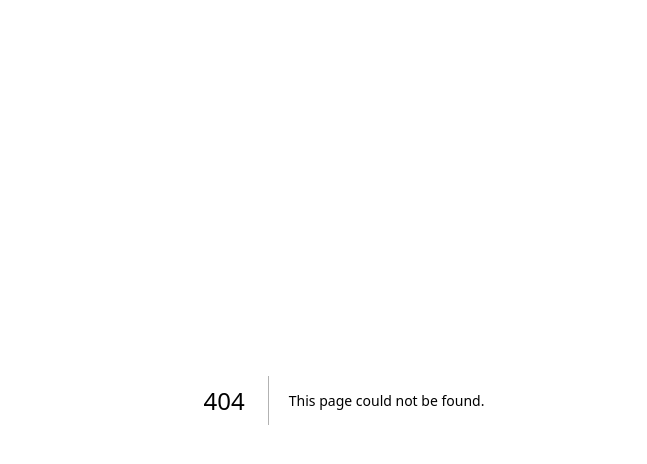
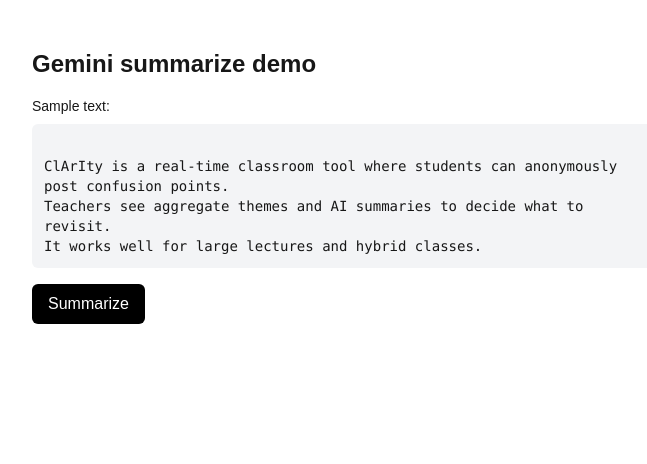
Before and after one commit to MEmshousen/CodeRED2025-404NotFound, a Next.js app in the folder my-app/: page /gemini-test in a window 1280 px wide. Before the commit this address had no page. Shown: the top 464 px of the page, without its empty margins (296-943 px from the left). Built offline with nearby package versions, Linux system fonts and the light colour scheme.

Commit message:
added gemini integration

```diff
--- a/my-app/package.json
+++ b/my-app/package.json
@@ -9,6 +9,7 @@
     "lint": "eslint"
   },
   "dependencies": {
+    "@google/genai": "^1.25.0",
     "@radix-ui/react-label": "^2.1.7",
     "@radix-ui/react-slot": "^1.2.3",
     "class-variance-authority": "^0.7.1",
--- /dev/null
+++ b/my-app/src/app/api/summarize/route.ts
@@ -0,0 +1,41 @@
+// app/api/summarize/route.ts
+import { NextResponse } from "next/server";
+import { GoogleGenAI } from "@google/genai";
+
+export async function POST(req: Request) {
+  const { text } = await req.json();
+
+  if (!text || typeof text !== "string") {
+    return NextResponse.json({ error: "Missing `text`" }, { status: 400 });
+  }
+
+  // Prefer GEMINI_API_KEY; fall back to GOOGLE_API_KEY if you use that name
+  const apiKey =
+    process.env.GEMINI_API_KEY || process.env.GOOGLE_API_KEY || "";
+
+  if (!apiKey) {
+    return NextResponse.json(
+      { error: "API key not configured" },
+      { status: 500 }
+    );
+  }
+
+  try {
+    const ai = new GoogleGenAI({ apiKey }); // SDK client
+    const prompt = `Summarize the following text in 3-5 bullet points, be concise:\n\n${text}`;
+
+    const response = await ai.models.generateContent({
+      model: "gemini-2.0-flash-001",
+      contents: [{ role: "user", parts: [{ text: prompt }] }],
+    });
+
+    return NextResponse.json({ summary: response.text });
+  } catch (err: any) {
+    // You can also catch ApiError with status/message if you want
+    console.error("Gemini summarize error:", err?.message || err);
+    return NextResponse.json(
+      { error: "Failed to summarize" },
+      { status: 500 }
+    );
+  }
+}
--- /dev/null
+++ b/my-app/src/app/gemini-test/page.tsx
@@ -0,0 +1,63 @@
+// app/gemini-test/page.tsx
+'use client';
+
+import { useState } from "react";
+
+const SAMPLE_TEXT = `
+ClArIty is a real-time classroom tool where students can anonymously post confusion points.
+Teachers see aggregate themes and AI summaries to decide what to revisit.
+It works well for large lectures and hybrid classes.
+`;
+
+export default function GeminiTestPage() {
+  const [loading, setLoading] = useState(false);
+  const [summary, setSummary] = useState<string | null>(null);
+
+  async function runSummarize() {
+    try {
+      setLoading(true);
+      setSummary(null);
+
+      const res = await fetch("/api/summarize", {
+        method: "POST",
+        headers: { "Content-Type": "application/json" },
+        body: JSON.stringify({ text: SAMPLE_TEXT }),
+      });
+
+      const data = await res.json();
+      console.log("Gemini summary:", data); // <-- logs the API response
+      if (data.summary) setSummary(data.summary);
+    } catch (e) {
+      console.error("Request failed:", e);
+    } finally {
+      setLoading(false);
+    }
+  }
+
+  return (
+    <main className="max-w-2xl mx-auto px-6 py-12">
+      <h1 className="text-2xl font-semibold mb-4">Gemini summarize demo</h1>
+      <p className="text-sm mb-2">Sample text:</p>
+      <pre className="p-3 rounded-md bg-gray-100 text-sm whitespace-pre-wrap mb-4">
+        {SAMPLE_TEXT}
+      </pre>
+
+      <button
+        className="px-4 py-2 rounded-md bg-black text-white disabled:opacity-50"
+        onClick={runSummarize}
+        disabled={loading}
+      >
+        {loading ? "Summarizing..." : "Summarize"}
+      </button>
+
+      {summary && (
+        <>
+          <h2 className="text-xl font-medium mt-6 mb-2">Summary</h2>
+          <div className="p-3 rounded-md bg-gray-50 text-sm whitespace-pre-wrap">
+            {summary}
+          </div>
+        </>
+      )}
+    </main>
+  );
+}
```
Also changed, not shown: 2 other files (tests, documents, lock files or other folders).
